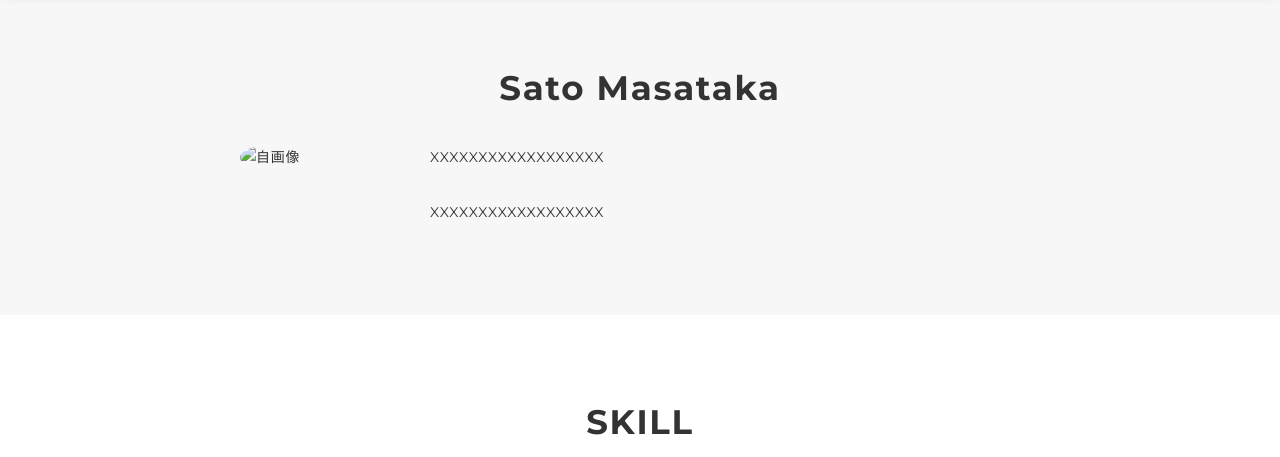
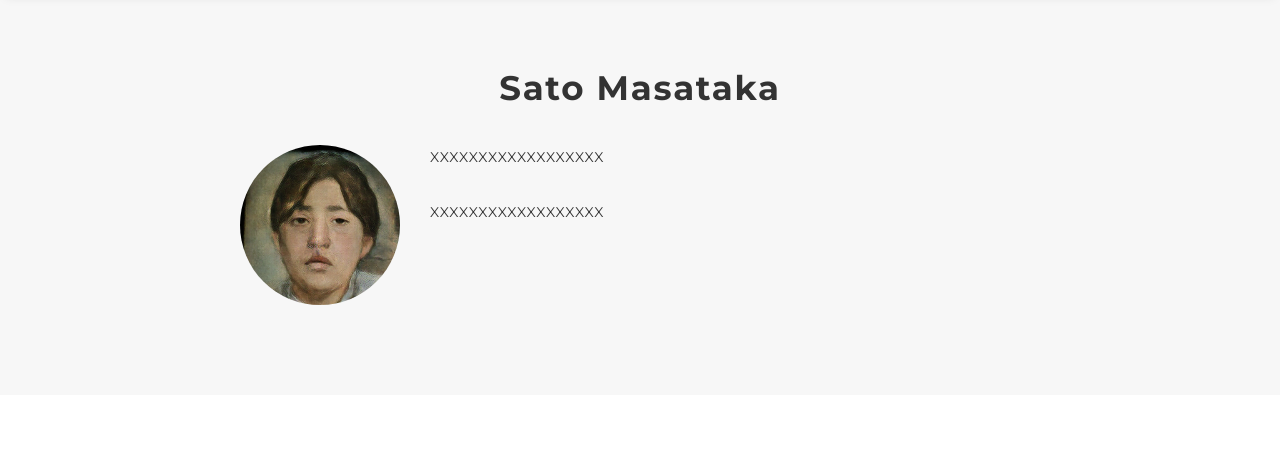
Before and after one commit to sato-masataka/portfolio, a plain HTML site: page docs/index.html in a window 1280 px wide. Shown: the part 92-549 px from the top of the page. Drawn offline with nearby package versions, Linux system fonts and the light colour scheme.

Commit message:
画像反映2

```diff
--- a/docs/index.html
+++ b/docs/index.html
@@ -47,7 +47,7 @@
 					<h2 class="title">Sato Masataka</h2>
 					<div class="profile">
 						<p class="profile-img">
-							<img src="protfolio.png" alt="自画像" />
+							<img src="img/protfolio.png" alt="自画像" />
 						</p>
 						<div class="profile-body">
 							<p>XXXXXXXXXXXXXXXXXX</p>
```
